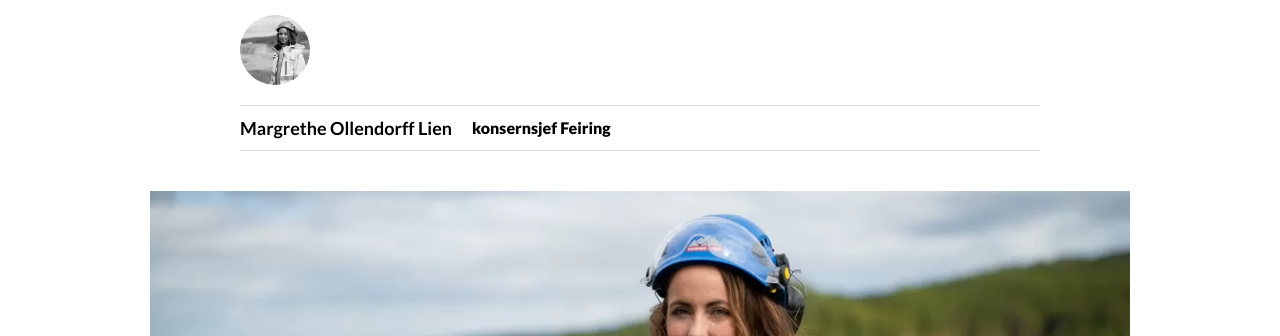
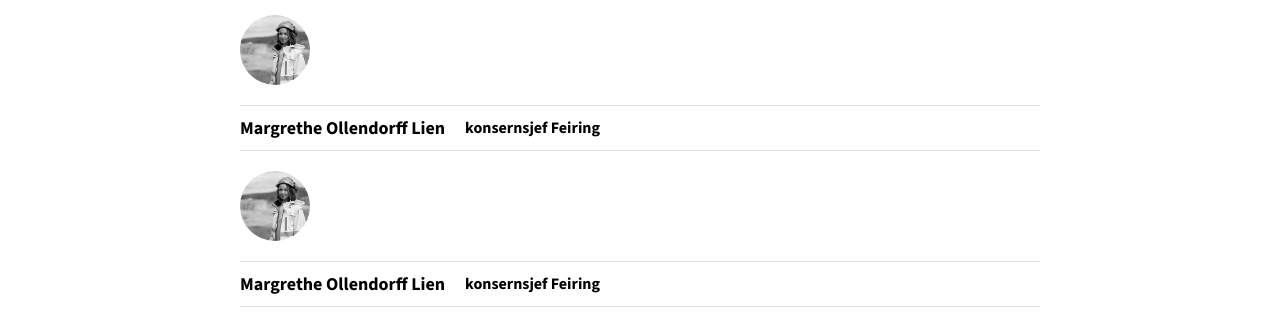
Before and after one commit to Ninuskaninus/frifag-artikkelmal-2024, a website with bundled scripts: page pages/debatt.html in a window 1280 px wide. Shown: the part 464-800 px from the top of the page. Built offline with nearby package versions, Linux system fonts and the light colour scheme.

Commit message:
Changed font on article
- Changed font
- Changed underline color for links

```diff
--- a/pages/debatt.html
+++ b/pages/debatt.html
@@ -20,6 +20,11 @@
         <h5>Debatt</h5>
         <h1>Ikke økonomisk forsvarlig med grønne investeringer</h1>
         <div class="frifag-kronikk-byline-container">
+          <img src="/src/img/image-3.583214.130260.20240131113844.1.webp" alt="">
+          <div class="frifag-kronikk-byline">
+            <b>Margrethe Ollendorff Lien</b>
+            <p>konsernsjef Feiring</p>
+          </div>
           <img src="/src/img/image-3.583214.130260.20240131113844.1.webp" alt="">
           <div class="frifag-kronikk-byline">
             <b>Margrethe Ollendorff Lien</b>
--- a/src/js/eventListener.js
+++ b/src/js/eventListener.js
@@ -39,3 +39,6 @@ export function captionTrigger() {
         }
     }); */
 }
+
+const phBody = document.querySelector("body");
+phBody.classList.add("ph-body");
```
Also changed, not shown: pages/kronikk.html (+5 -0 lines), dist/css/main.css.
